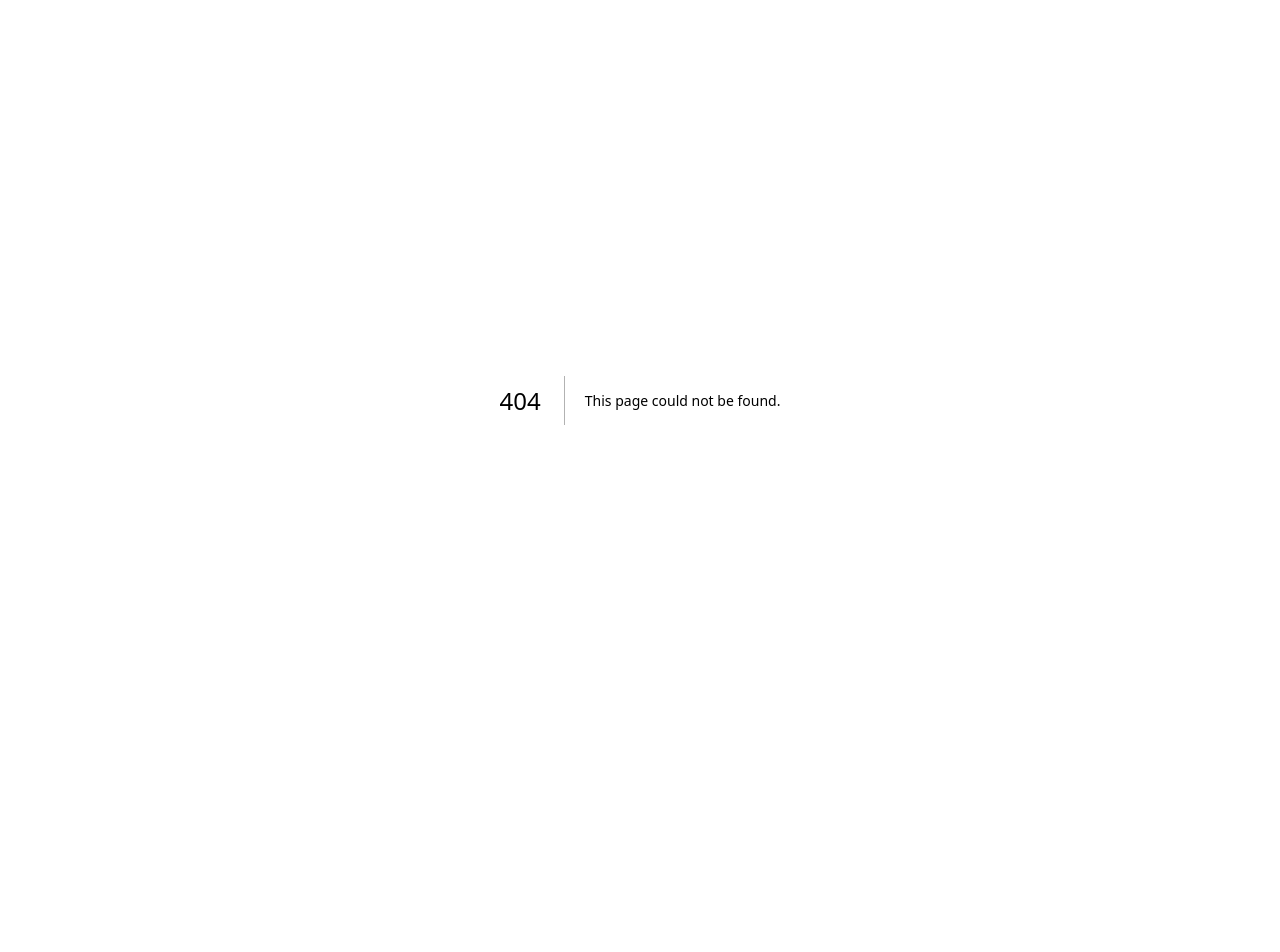
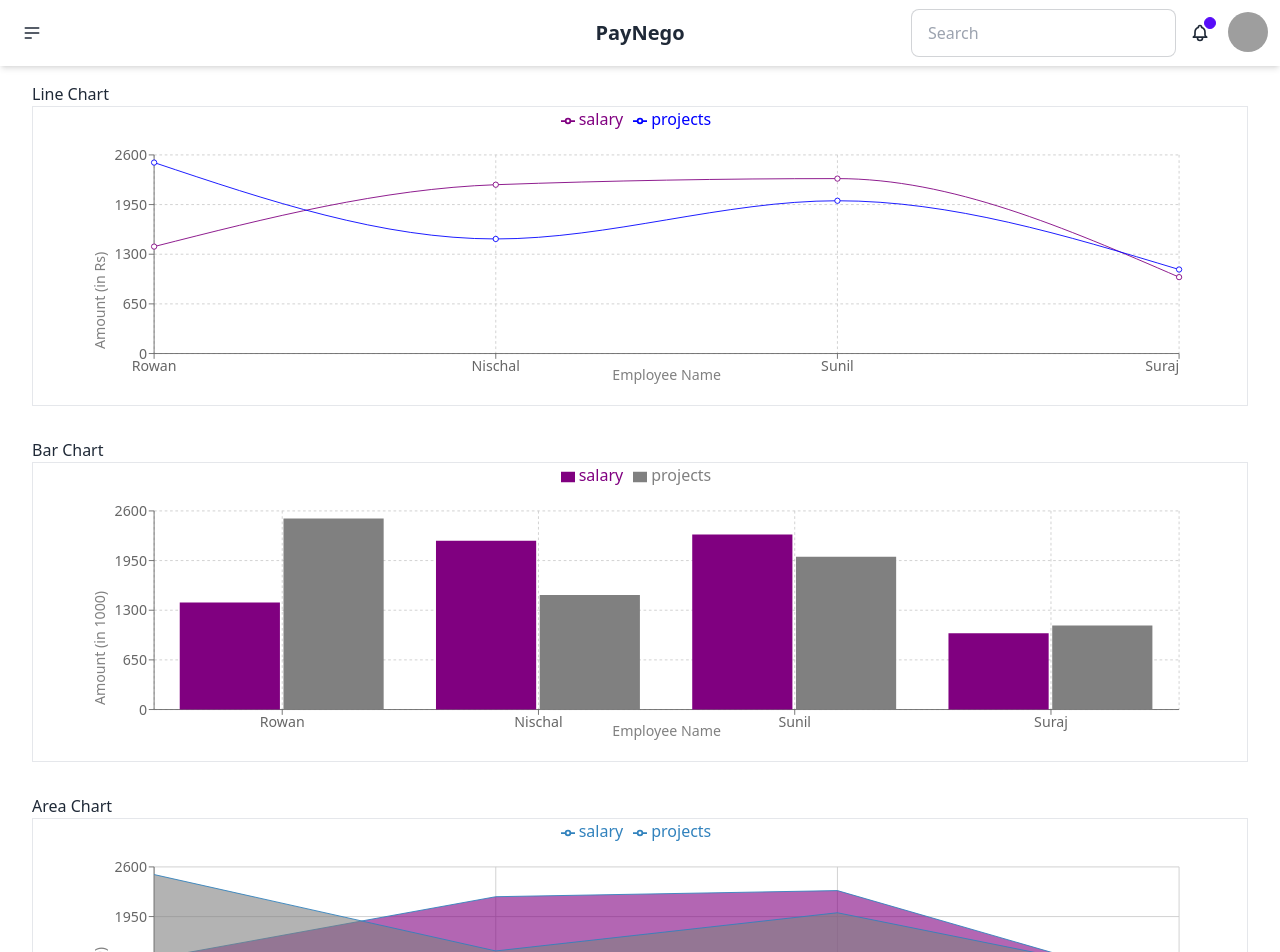
Before and after one commit to SMagar123/next_firebase_crud, a Next.js app: page /charts/charts in a window 1280 px wide. Before the commit this address had no page. Shown: the top 952 px of the page. Before the commit the page ends 800 px from the top, so only its background shows below. Built offline with nearby package versions, Linux system fonts and the light colour scheme; grey boxes are pictures that could not be loaded.

Commit message:
add(charts) : add linecharts, barcharts and areacharts from recharts

```diff
--- a/package.json
+++ b/package.json
@@ -20,7 +20,8 @@
     "react-dom": "^18",
     "react-hook-form": "^7.47.0",
     "react-icons": "^4.11.0",
-    "react-toastify": "^9.1.3"
+    "react-toastify": "^9.1.3",
+    "recharts": "^2.10.3"
   },
   "devDependencies": {
     "@types/node": "^20",
--- a/src/components/organisms/Navbar.tsx
+++ b/src/components/organisms/Navbar.tsx
@@ -139,8 +139,8 @@ const Navbar = ({ userRole }: UserRole) => {
                 <li>
                   <a onClick={handleHome}>Homepage</a>
                 </li>
-                <li>
-                  <a>Portfolio</a>
+                <li className="hover:bg-gray-400 rounded-md">
+                  <Link href="/charts/charts ">Charts</Link>
                 </li>
                 <li>
                   <a>About</a>
--- /dev/null
+++ b/src/contents/ChartData.json
@@ -0,0 +1,24 @@
+{
+  "chartData": [
+    {
+      "name": "Rowan",
+      "salary": 1400,
+      "projects": 2500
+    },
+    {
+      "name": "Nischal",
+      "projects": 1500,
+      "salary": 2210
+    },
+    {
+      "name": "Sunil",
+      "projects": 2000,
+      "salary": 2290
+    },
+    {
+      "name": "Suraj",
+      "projects": 1100,
+      "salary": 1000
+    }
+  ]
+}
--- /dev/null
+++ b/src/pages/charts/charts.jsx
@@ -0,0 +1,132 @@
+import React from "react";
+import Navbar from "@/components/organisms/Navbar";
+import SectionContainer from "@/components/containers/SectionContainer";
+import Container from "@/components/containers/Container";
+import GridContainer from "@/components/containers/GridContainer";
+import {
+  LineChart,
+  Line,
+  CartesianGrid,
+  XAxis,
+  YAxis,
+  Legend,
+  Tooltip,
+  ResponsiveContainer,
+  BarChart,
+  Bar,
+  AreaChart,
+  Area,
+} from "recharts";
+import { default as data } from "@/contents/ChartData.json";
+
+const Charts = () => {
+  return (
+    <>
+      <Navbar />
+      <SectionContainer className="mt-4">
+        <Container className="">
+          <GridContainer className="">
+            <div className="linecharts col-span-full">
+              <h1>Line Chart</h1>
+              <ResponsiveContainer width="100%" height={300}>
+                <LineChart
+                  className="col-span-full border p-4 "
+                  data={data?.chartData}
+                  margin={{ top: 0, right: 0, left: 0, bottom: 10 }}
+                >
+                  <CartesianGrid strokeDasharray="3 3" />
+                  <XAxis
+                    dataKey="name"
+                    label={{
+                      value: "Employee Name",
+                      position: "insideBottom",
+                      offset: 0,
+                      angle: 0,
+                    }}
+                  />
+                  <YAxis
+                    label={{
+                      value: "Amount (in Rs)",
+                      position: "insideBottomLeft",
+                      angle: -90,
+                    }}
+                  />
+                  <Tooltip />
+                  <Legend verticalAlign="top" height={36} />
+                  <Line type="monotone" dataKey="salary" stroke="purple" />
+                  <Line type="monotone" dataKey="projects" stroke="blue" />
+                </LineChart>
+              </ResponsiveContainer>
+            </div>
+            <div className="linecharts col-span-full">
+              <h1>Bar Chart</h1>
+              <ResponsiveContainer width="100%" height={300}>
+                <BarChart
+                  className="col-span-full border p-4 "
+                  data={data?.chartData}
+                  margin={{ top: 0, right: 0, left: 0, bottom: 10 }}
+                >
+                  <CartesianGrid strokeDasharray="3 3" />
+                  <XAxis
+                    dataKey="name"
+                    label={{
+                      value: "Employee Name",
+                      position: "insideBottom",
+                      offset: 0,
+                      angle: 0,
+                    }}
+                  />
+                  <YAxis
+                    label={{
+                      value: "Amount (in 1000)",
+                      position: "insideBottomLeft",
+                      angle: -90,
+                    }}
+                  />
+                  <Tooltip />
+                  <Legend verticalAlign="top" height={36} />
+                  <Bar dataKey="salary" fill="purple" />
+                  <Bar dataKey="projects" fill="gray" />
+                </BarChart>
+              </ResponsiveContainer>
+            </div>
+            <div className="linecharts col-span-full">
+              <h1>Area Chart</h1>
+              <ResponsiveContainer width="100%" height={300}>
+                <AreaChart
+                  className="col-span-full border p-4 "
+                  data={data?.chartData}
+                  margin={{ top: 0, right: 0, left: 0, bottom: 10 }}
+                >
+                  <CartesianGrid strokeDasharray="" />
+                  <XAxis
+                    dataKey="name"
+                    label={{
+                      value: "Employee Name",
+                      position: "insideBottom",
+                      offset: 0,
+                      angle: 0,
+                    }}
+                  />
+                  <YAxis
+                    label={{
+                      value: "Amount (in 1000)",
+                      position: "insideBottomLeft",
+                      angle: -90,
+                    }}
+                  />
+                  <Tooltip />
+                  <Legend verticalAlign="top" height={36} />
+                  <Area dataKey="salary" fill="purple" />
+                  <Area dataKey="projects" fill="gray" />
+                </AreaChart>
+              </ResponsiveContainer>
+            </div>
+          </GridContainer>
+        </Container>
+      </SectionContainer>
+    </>
+  );
+};
+
+export default Charts;
```
Also changed, not shown: 1 other file (tests, documents, lock files or other folders).
